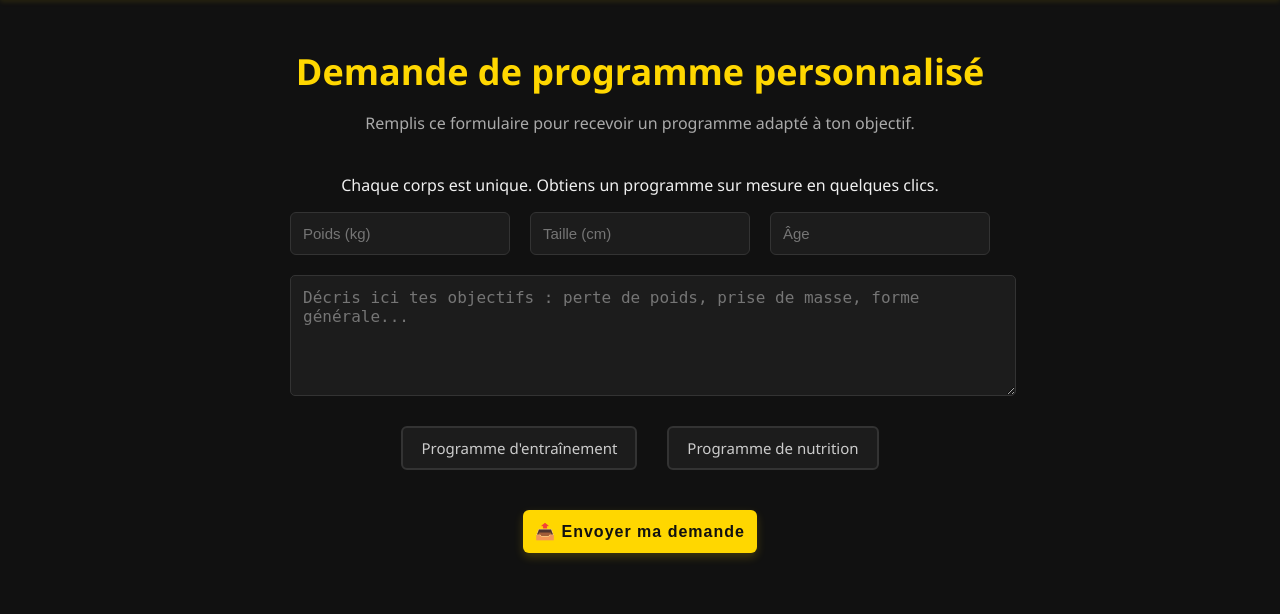
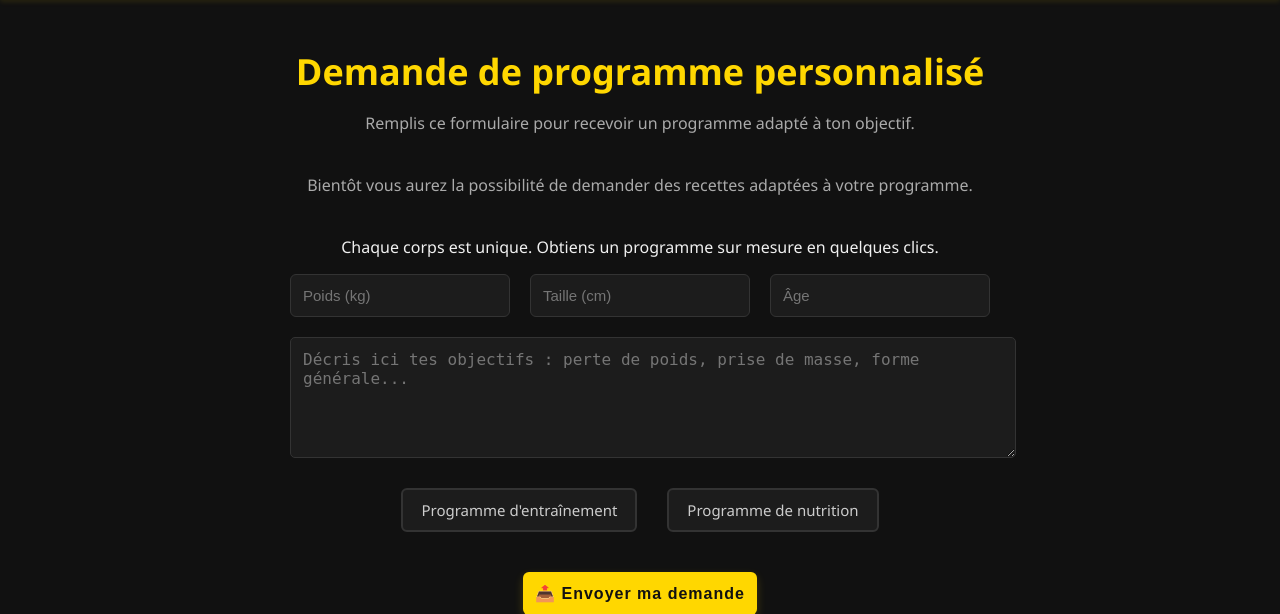
Before and after one commit to Xxxxr096/fitness_project, a Flask app: page /programmes in a window 1280 px wide. Shown: the part 63-677 px from the top of the page. Run offline with Flask 3, Linux system fonts and the light colour scheme; the visitor is signed in with stand-in values (Sample User, id 1); data that the repository does not hold is empty; some libraries are stand-ins or nearby versions.

Commit message:
correction

```diff
--- a/templates/programmes.html
+++ b/templates/programmes.html
@@ -34,6 +34,7 @@
 <section class="program-section">
     <h1 class="program-title">Demande de programme personnalisé</h1>
     <p class="program-subtitle">Remplis ce formulaire pour recevoir un programme adapté à ton objectif.</p>
+    <p class="program-subtitle">Bientôt vous aurez la possibilité de demander des recettes adaptées à votre programme.</p>
     <div class="program-intro">
         <p>Chaque corps est unique. Obtiens un programme sur mesure en quelques clics.</p>
     </div>
```
